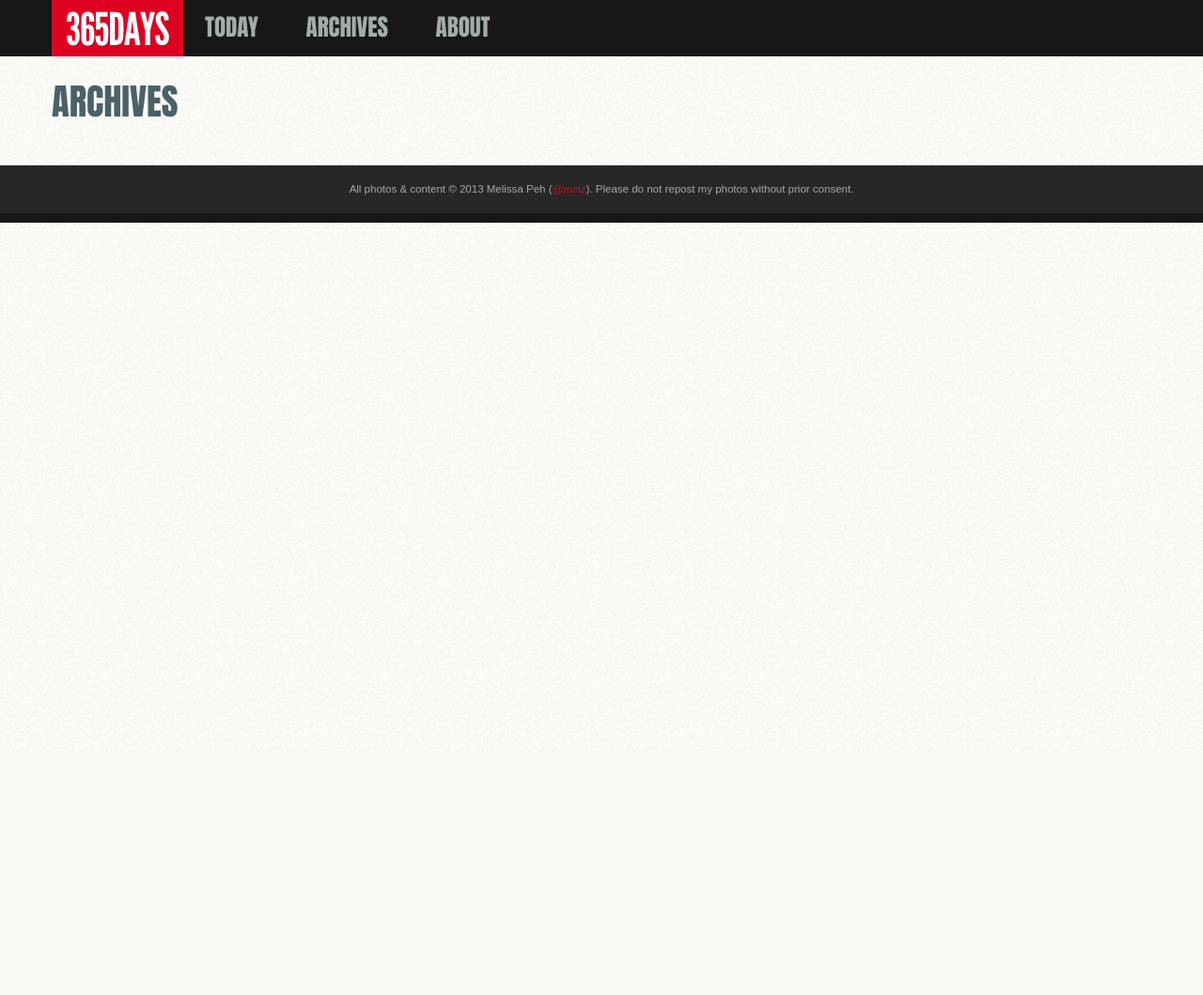
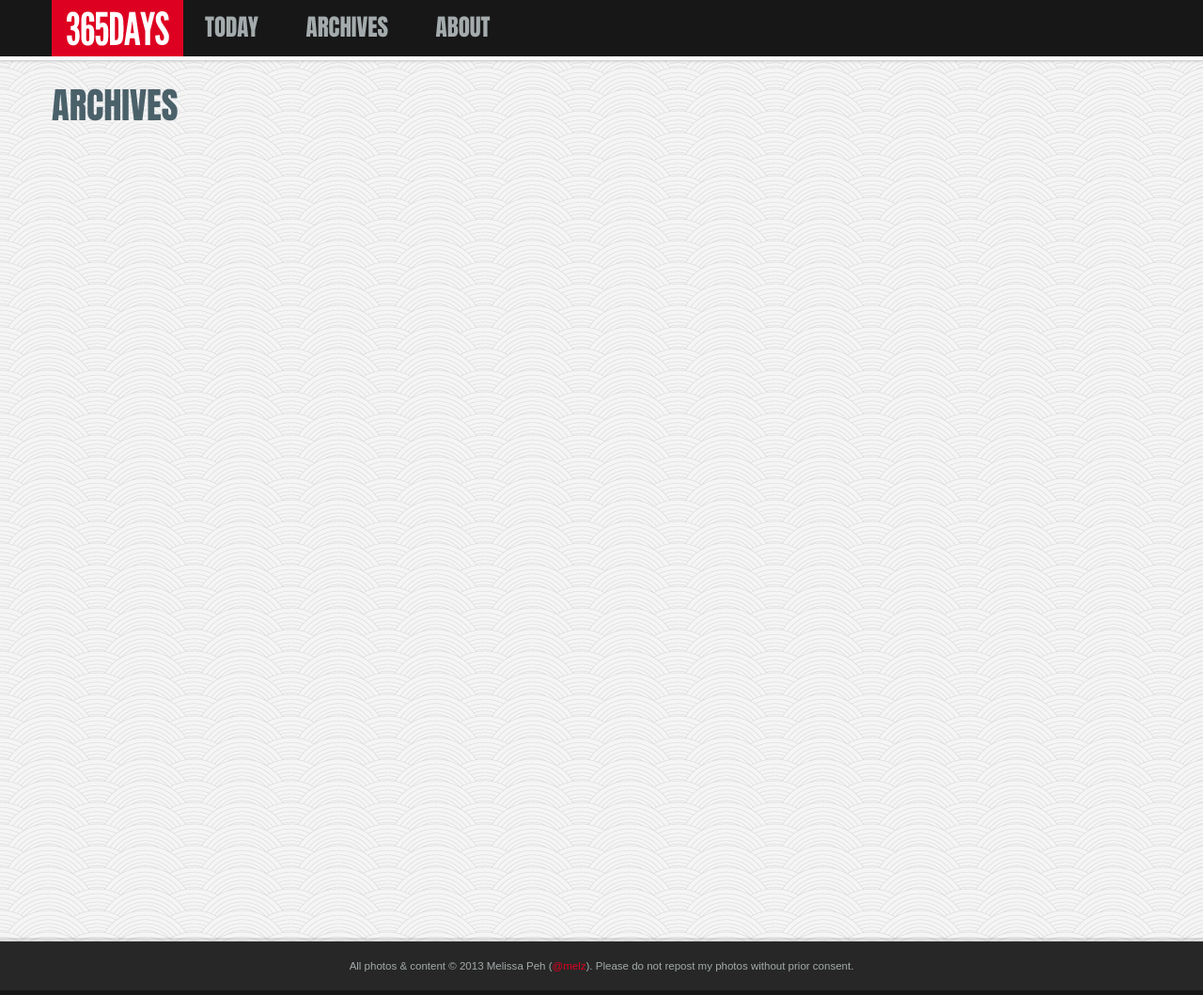
Before and after one commit to melz/365days, a PHP site: template views/archives.html.twig in a window 1280 px wide. Shown: the whole page at 94% size. Before the commit the page ends 237 px from the top, so only its background shows below. Run offline with PHP 8.4, Linux system fonts and the light colour scheme; the template is opened without the code that fills it, so the values that code supplies are empty; some libraries are stand-ins or nearby versions; some web fonts are replaced.

Commit message:
Cosmetic changes.

```diff
--- a/views/archives.html.twig
+++ b/views/archives.html.twig
@@ -6,8 +6,10 @@
 <div id="entries">
   {% for entry in recent_photos %}
   <div class="entry">
-    <h3>{{ entry["title"] }}</h3>
-      <a href="{{ app.url_generator.generate('view_by_day', {"num": entry["day"]}) }}"><img src="/assets/{{ entry["padded_day"] }}s.jpg" alt="{{ entry["title"] }}" title="{{ entry["title"] }}"/></a>
+    <h3><a href="{{ app.url_generator.generate('view_by_day', {"num": entry["day"]}) }}">{{ entry["title"] }}</a></h3>
+    <a href="{{ app.url_generator.generate('view_by_day', {"num": entry["day"]}) }}">
+      <img src="/assets/{{ entry["padded_day"] }}s.jpg" alt="{{ entry["title"] }}" title="{{ entry["title"] }}"/>
+    </a>
   </div>
   {% endfor %}
 </div>
--- a/web/css/main.css
+++ b/web/css/main.css
@@ -49,7 +49,7 @@ table {
 }
 /* end reset*/
 body {
-  background:#fff url("/images/bg.png");
+  background:#fff url("/images/bg.gif");
   color:#677;
   font: 1.2em/1.5em 'Arial', Helvetica, sans-serif;
   margin:0;
@@ -92,6 +92,11 @@ header {
   background-color:#171717;
   font-family:'League Gothic','Impact','Arial',sans-serif;
   height:60px;
+  border-bottom: 4px solid #fafafb;
+  -webkit-box-shadow: 0 1px 0 #d2d2d3, 0 1px 3px rgba(0,0,0,.2);
+  -moz-box-shadow: 0 1px 0 #d2d2d3, 0 1px 3px rgba(0,0,0,.2);
+  -o-box-shadow: 0 1px 0 #d2d2d3, 0 1px 3px rgba(0,0,0,.2);
+  box-shadow: 0 1px 0 #d2d2d3, 0 1px 3px rgba(0,0,0,.2);
 }
 nav { margin:0 auto; }
 nav img.site-logo { float:left; }
@@ -111,6 +116,7 @@ div.container { margin:0 auto; }
 div#content {
   clear:both;
   padding:1em 0;
+  min-height:900px;
 }
 div.meta-info {
   width:70%;
@@ -160,6 +166,10 @@ div.entry {
   border:1px solid #ddd;
   padding:10px 10px 0px 10px;
   margin-bottom:10px;
+  -webkit-border-radius:5px;
+  border-radius:5px;
+  -webkit-box-shadow:0 1px 2px rgba(0, 0, 0, 0.2);
+  box-shadow:0 1px 2px rgba(0, 0, 0, 0.2);
 }
 div.entry h3 {
   font-size:0.8em;
@@ -168,7 +178,10 @@ div.entry h3 {
 /* FOOTER */
 footer {
   background-color:#272727;
-  border-bottom:10px solid #171717;
+  color: #A7A7A7;
+  -webkit-box-shadow: 0 -4px 0 rgba(0, 0, 0, .1);
+  box-shadow: 0 -4px 0 rgba(0, 0, 0, .1);
+  border-bottom:5px solid #171717;
 }
 footer p {
   padding:1em;
```
Also changed, not shown: web/images/bg.gif (added).
